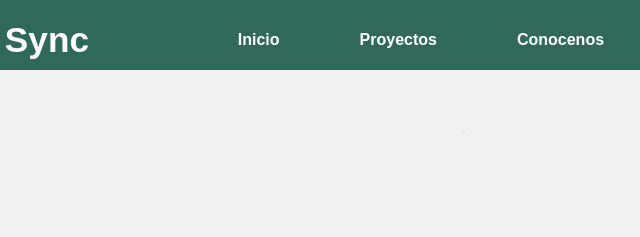
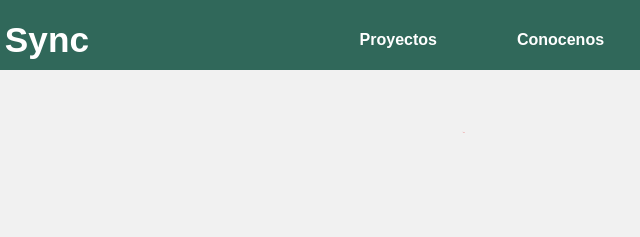
Before and after one commit to Haise232/My, a plain HTML site: page index.html in a window 1280 px wide. Shown: the top 237 px of the page, 214-854 px from the left. Drawn offline with Linux system fonts and the light colour scheme.

Commit message:
Update index.html

```diff
--- a/index.html
+++ b/index.html
@@ -16,7 +16,6 @@
       <h2>Spectra Sync</h2>
     </div>
     <nav>
-      <a href="Spectra.html" class="nav-link">Inicio</a>
       <a href="Slider Proyectos.html" class="nav-link">Proyectos</a>
       <a href="Conocenos.html" class="nav-link">Conocenos</a>
       <a href="Sobre Nosostros.html">Grafico</a>
```
